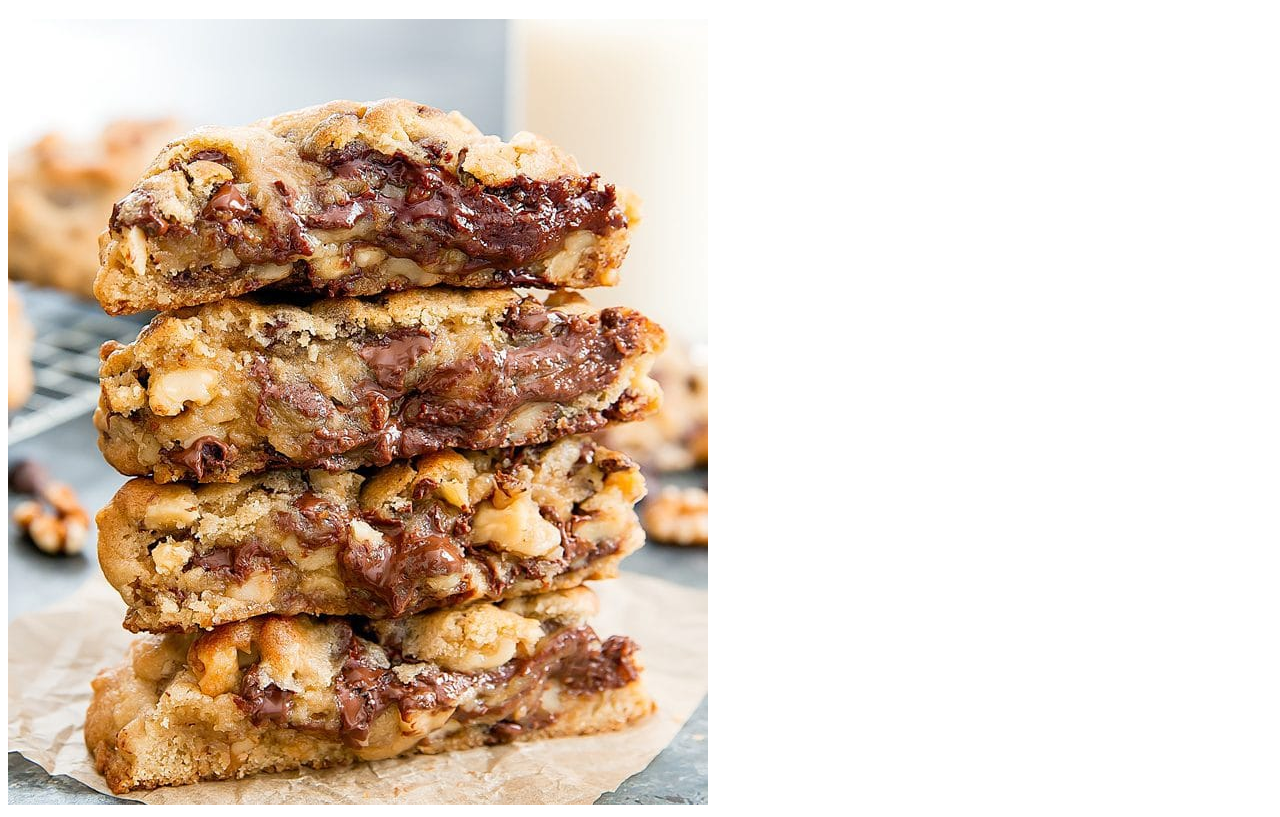
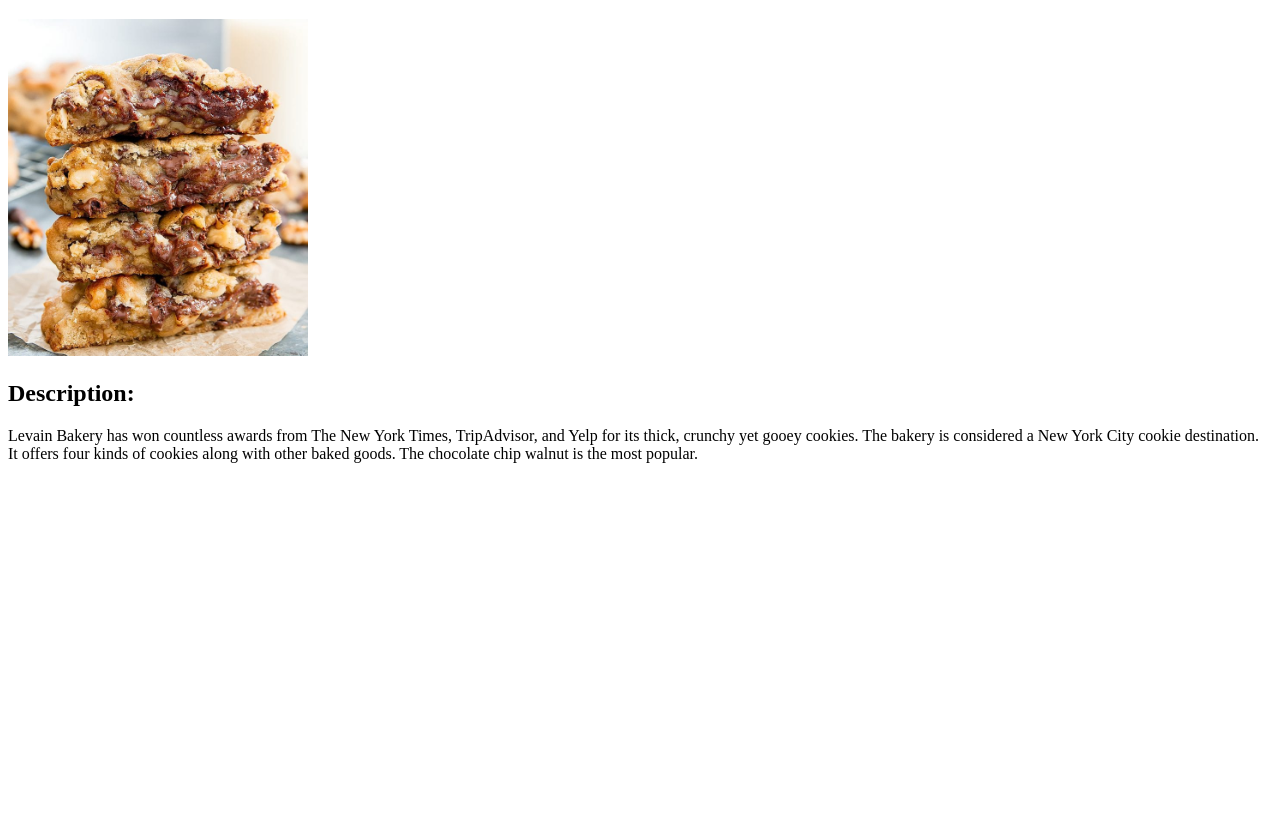
Before and after one commit to Noc662/odin-recipes, a plain HTML site: page recipes/levain-cookies.html in a window 1280 px wide. Shown: the part 61-878 px from the top of the page. After the commit the page ends 800 px from the top, so only its background shows below. Drawn offline with Linux system fonts and the light colour scheme.

Commit message:
resized image

```diff
--- a/recipes/levain-cookies.html
+++ b/recipes/levain-cookies.html
@@ -5,6 +5,14 @@
   </head>
   <body>
     <h1>Levain Chocolate Chip Cookies</h1>
-    <img src="../images/cookie.jpg" />
+    <img src="../images/cookie.jpg" width="300" alt="Chocolate Chip Cookie" />
+    <h2>Description:</h2>
+    <p>
+      Levain Bakery has won countless awards from The New York Times,
+      TripAdvisor, and Yelp for its thick, crunchy yet gooey cookies. The bakery
+      is considered a New York City cookie destination. It offers four kinds of
+      cookies along with other baked goods. The chocolate chip walnut is the
+      most popular.
+    </p>
   </body>
 </html>
```
